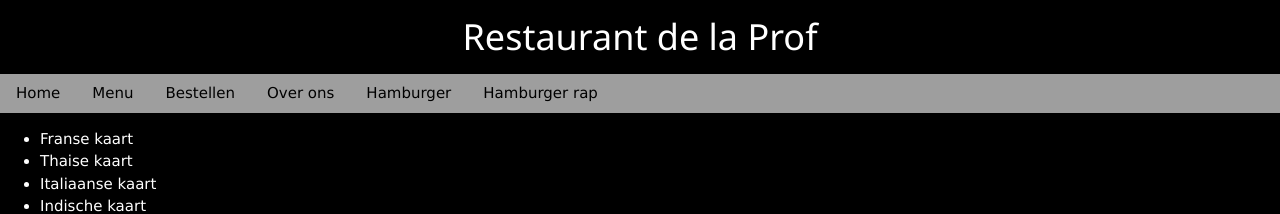
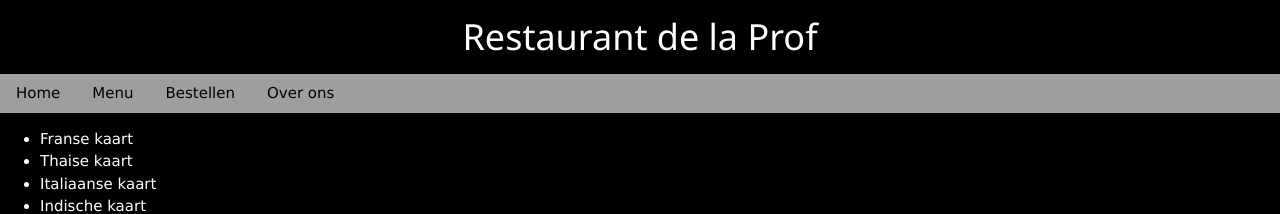
Before and after one commit to Flopstra/Flopstra.github.io, a plain HTML site: page index.html in a window 1280 px wide. Shown: the top 214 px of the page. Drawn offline with nearby package versions, Linux system fonts and the light colour scheme.

Commit message:
Update index.html

```diff
--- a/index.html
+++ b/index.html
@@ -44,8 +44,6 @@
   <a href="menu.html" class="w3-bar-item w3-button">Menu</a>
   <a href="bestellen.html" class="w3-bar-item w3-button">Bestellen</a>
   <a href="overOns.html" class="w3-bar-item w3-button">Over ons</a>
-  <a href="https://nl.wikipedia.org/wiki/Hamburger" class="w3-bar-item w3-button">Hamburger</a>
-  <a href="https://www.youtube.com/watch?v=sHwvUFjaNdU" class="w3-bar-item w3-button">Hamburger rap</a>
 </div>
 <div id="opsommingGoodStuff"
 <p>
```
